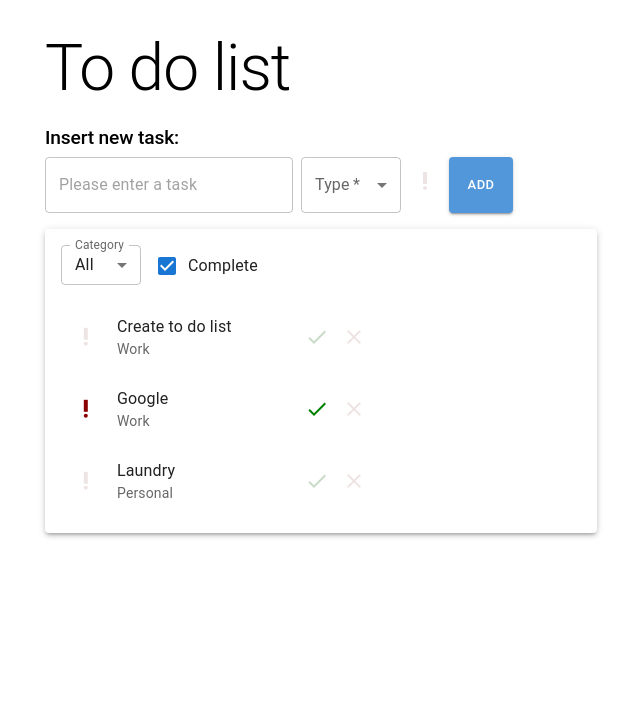
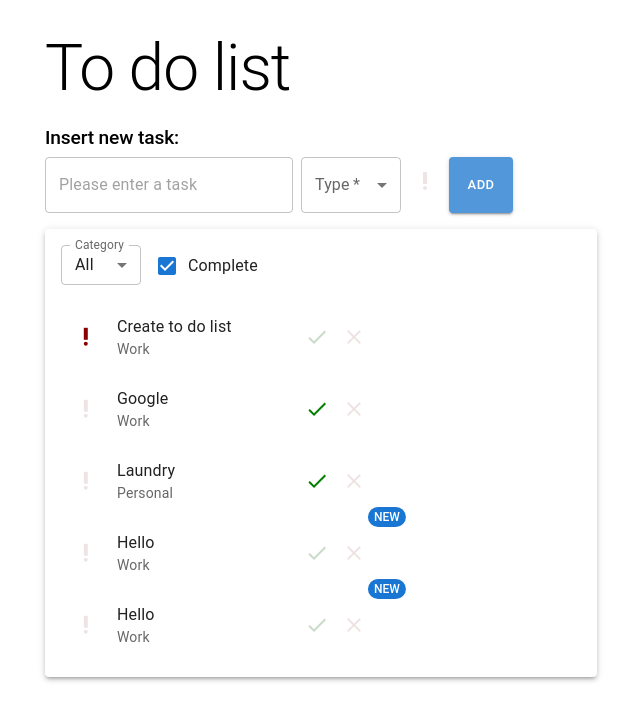
Before and after one commit to Sofia-Machado/todolist, a React (Create React App) app: page / in a window 1280 px wide. Shown: the top 720 px of the page, without its empty margins (319-959 px from the left). Built offline with nearby package versions, Linux system fonts and the light colour scheme; data requests are answered from the project's data file.

Commit message:
Component task

```diff
--- a/data/db.json
+++ b/data/db.json
@@ -2,7 +2,7 @@
   "tasks": [
     {
       "title": "create to do list",
-      "important": null,
+      "important": true,
       "category": "work",
       "newTask": false,
       "id": 5,
@@ -10,7 +10,7 @@
     },
     {
       "title": "google",
-      "important": true,
+      "important": false,
       "category": "work",
       "newTask": false,
       "id": 6,
@@ -18,10 +18,25 @@
     },
     {
       "title": "laundry",
-      "important": null,
+      "important": false,
       "category": "personal",
       "newTask": false,
-      "id": 8
+      "id": 8,
+      "complete": true
+    },
+    {
+      "title": "hello",
+      "important": false,
+      "category": "work",
+      "newTask": true,
+      "id": 9
+    },
+    {
+      "title": "hello",
+      "important": false,
+      "category": "work",
+      "newTask": true,
+      "id": 10
     }
   ]
 }
--- a/src/components/CreateTodo.js
+++ b/src/components/CreateTodo.js
@@ -5,7 +5,7 @@ import PriorityHigh from '@mui/icons-material/PriorityHigh';
 
 
 const CreateTodo = ({setUpdate, newTask, setNewTask}) => {
-    const [important, setImportant] = useState(null);
+    const [important, setImportant] = useState(false);
     const [title, setTitle] = useState('');
     const [category, setCategory] = useState('');
     const { post } = useFetch("http://localhost:8000/")
@@ -14,9 +14,8 @@ const CreateTodo = ({setUpdate, newTask, setNewTask}) => {
     //submit form
     function handleSubmit(e) {
         e.preventDefault();
-        setNewTask(true);
         //define task values
-        const task = { title, important, category, newTask: newTask };
+        const task = { title, important, category, newTask: true };
         // sent new data to the database
         post("tasks", task)
         .then(() => {
--- a/src/components/ListTodo.js
+++ b/src/components/ListTodo.js
@@ -1,27 +1,29 @@
 import { useCallback, useEffect, useState } from "react";
 import useFetch from "../useFetch";
-import {  Alert, Badge, Button, Checkbox, Collapse, Fade, FormControl, FormControlLabel, IconButton, InputLabel, List, ListItem, ListItemButton, ListItemIcon, ListItemText, MenuItem, Paper, Select, Tooltip } from "@mui/material";
-import PriorityHigh from '@mui/icons-material/PriorityHigh';
-import ClearIcon from '@mui/icons-material/Clear';
-import CheckIcon from '@mui/icons-material/Check';
+import Task from "./Task";
+import {  Checkbox, FormControl, FormControlLabel, InputLabel, List, MenuItem, Paper, Select } from "@mui/material";
+
 
 const ListTodo = ({important, setImportant, update, setUpdate, tasks, setTasks, newTask, setNewTask}) => {
+    const [task, setTask] = useState({});
     const [filterType, setFilterType] = useState('all');
     const [filterComplete, setFilterComplete] = useState(true);
     const [complete, setComplete] = useState(false);
+    const [mount, setMount] = useState(false);
+
+   // const [showTasks, setShowTasks] = useState(false);
     const { get, deleteItem, patch, put, loading } = useFetch("http://localhost:8000/");
-    const [mount, setMount] = useState(false);
-    const [open, setOpen] = useState(false);
     const badgeText = "NEW";
-    const [selectedIndex, setSelectedIndex] = useState("")
 
 
     //fetch tasks list
     useEffect(() => {
         get("tasks")
         .then(data => {
+            setTasks(data);
+            if (data) {
                 setMount(prevState => !prevState);
-            setTasks(data);
+            }
         })
         .catch(error => console.log('could not fetch data', error))
     }, [update]);
@@ -58,7 +60,6 @@ const ListTodo = ({important, setImportant, update, setUpdate, tasks, setTasks,
                 setUpdate(prevState => !prevState);
             })
             .catch(error => console.log('could not fetch data', error))
-
     }
 
      //update task completion
@@ -76,32 +77,24 @@ const ListTodo = ({important, setImportant, update, setUpdate, tasks, setTasks,
 
        //update new task
        function handleNewTask(e, task) {
+           if(task.newTask) {
             e.stopPropagation();
             e.preventDefault();
             setNewTask(false);
-        patch(`tasks/${task.id}`, {newTask})
+            patch(`tasks/${task.id}`, {newTask: false})
             .then(data => {
                 console.log(data)
                 setUpdate(prevState => !prevState);
             })
-        .catch(error => console.log('could not fetch data', error))
+            .catch(error => console.log('could not fetch data', error));
+        }
     }
 
     //delete task
     function handleDelete(id) {
-        setOpen(true)
         console.log(tasks);
         deleteItem(`tasks/${id}`);
-    }
-
-    //handle delete alert
-    const handleClick = id => {
-        setOpen(true);
-        if (selectedIndex === id) {
-          setSelectedIndex("")
-        } else {
-          setSelectedIndex(id)
-        }
+        setUpdate(prevState => !prevState);
     }
 
     return (
@@ -152,74 +145,7 @@ const ListTodo = ({important, setImportant, update, setUpdate, tasks, setTasks,
                         }
                     }).map(task => {
                         return (
-                            <ListItem
-                                    disablePadding
-                                    key={task.id}
-                                >
-                                <Badge badgeContent={badgeText} color="primary" invisible={!task.newTask ?? newTask}>
-                                    <ListItemButton sx={{ display:"flex", paddingLeft: 0}}
-                                    onClick={(e) => {handleNewTask(e, task)}}>
-                                        <ListItemIcon>
-                                            <Tooltip
-                                                TransitionComponent={Fade}
-                                                TransitionProps={{ timeout: 600 }}
-                                                title={task.important ? 'Important' : "Not important"}
-                                                placement="left-start"
-                                            >
-
-                                                <IconButton onClick={(e) => handleImportant(e, task)}>
-                                                    <PriorityHigh className={task.important ? 'important' : ''}
-                                                        sx={{
-                                                            color:"#efe4e4",
-                                                            padding: "0.2em",
-                                                            "&:hover": {
-                                                                borderRadius: "20px",
-                                                                marginLeft: "0",
-                                                                color:"#d7b6b6",
-                                                            },
-                                                            "&.important": {
-                                                                color:"darkred",
-                                                            }
-                                                        }}
-                                                        />
-                                                </IconButton>
-                                            </Tooltip>
-                                        </ListItemIcon>
-                                        <ListItemText
-                                        sx={{maxWidth: 200, minWidth: 180}}
-                                            primary={task.title.charAt(0).toUpperCase() + task.title.slice(1)}
-                                            secondary={task.category.charAt(0).toUpperCase() + task.category.slice(1)}
-                                        />
-                                        <IconButton
-                                            value="check"
-                                            selected={complete}
-                                            onClick={(e) => handleComplete(e, task)}
-                                            className={task.complete ? 'complete' : ''}
-                                            sx={{color:"rgb(192 213 192 / 87%)", "&.complete":{color:"green"}}}
-                                            >
-                                            <CheckIcon />
-                                        </IconButton>
-                                        {!open && <IconButton
-                                            aria-label="delete"
-                                            size="small"
-                                            onClick={() => handleClick(task.id)}
-                                            sx={{color:"#efe4e4", "&:hover":{color:"darkred"}}}
-                                        >
-                                            <ClearIcon />
-                                        </IconButton>}
-                                        <Collapse in={task.id === selectedIndex} unmountOnExit={true}>
-                                        <Alert severity="warning" >Are you sure you want to delete this task?
-                                            <Button color="inherit" size="small" onClick={() => {setSelectedIndex(''); setOpen(false)}}>
-                                            No
-                                            </Button>
-                                            <Button color="inherit" size="small" onClick={() => {handleDelete(task.id); setOpen(false)}}>
-                                            Yes
-                                            </Button>
-                                        </Alert>
-                                        </Collapse>
-                                    </ListItemButton>
-                                </Badge>
-                            </ListItem>
+                            <Task task={task} key={task.id} handleDelete={handleDelete} handleImportant={handleImportant} handleNewTask={handleNewTask} handleComplete={handleComplete} />
                         )
                     })}
                 </List>
--- /dev/null
+++ b/src/components/Task.js
@@ -0,0 +1,95 @@
+import { useState } from "react";
+import {  Alert, Badge, Button, Collapse, Fade, IconButton, ListItem, ListItemButton, ListItemIcon, ListItemText, Tooltip } from "@mui/material";
+import PriorityHigh from '@mui/icons-material/PriorityHigh';
+import ClearIcon from '@mui/icons-material/Clear';
+import CheckIcon from '@mui/icons-material/Check';
+
+
+function Task({task, newTask, handleNewTask, handleImportant, handleComplete, handleDelete, complete}) {
+    const [selectedIndex, setSelectedIndex] = useState("");
+    const [open, setOpen] = useState(false);
+    const badgeText = "NEW";
+
+     //handle delete alert
+     const handleClick = id => {
+        setOpen(true);
+        if (selectedIndex === id) {
+          setSelectedIndex("")
+        } else {
+          setSelectedIndex(id)
+        }
+      }
+
+    return (
+        <ListItem
+                disablePadding
+                key={task.id}
+            >
+            <Badge badgeContent={badgeText} color="primary" invisible={!task.newTask ?? newTask}>
+                <ListItemButton sx={{ display:"flex", paddingLeft: 0}}
+                onClick={(e) => {handleNewTask(e, task)}}>
+                    <ListItemIcon>
+                        <Tooltip
+                            TransitionComponent={Fade}
+                            TransitionProps={{ timeout: 600 }}
+                            title={task.important ? 'Important' : "Not important"}
+                            placement="left-start"
+                        >
+
+                            <IconButton onClick={(e) => handleImportant(e, task)}>
+                                <PriorityHigh className={task.important ? 'important' : ''}
+                                    sx={{
+                                        color:"#efe4e4",
+                                        padding: "0.2em",
+                                        "&:hover": {
+                                            borderRadius: "20px",
+                                            marginLeft: "0",
+                                            color:"#d7b6b6",
+                                        },
+                                        "&.important": {
+                                            color:"darkred",
+                                        }
+                                    }}
+                                    />
+                            </IconButton>
+                        </Tooltip>
+                    </ListItemIcon>
+                    <ListItemText
+                    sx={{maxWidth: 200, minWidth: 180}}
+                        primary={task.title.charAt(0).toUpperCase() + task.title.slice(1)}
+                        secondary={task.category.charAt(0).toUpperCase() + task.category.slice(1)}
+                    />
+                    <IconButton
+                        value="check"
+                        selected={complete}
+                        onClick={(e) => handleComplete(e, task)}
+                        className={task.complete ? 'complete' : ''}
+                        sx={{color:"rgb(192 213 192 / 87%)", "&.complete":{color:"green"}}}
+                        >
+                        <CheckIcon />
+                    </IconButton>
+                    {!open && <IconButton
+                        aria-label="delete"
+                        size="small"
+                        onClick={() => handleClick(task.id)}
+                        sx={{color:"#efe4e4", "&:hover":{color:"darkred"}}}
+                    >
+                        <ClearIcon />
+                    </IconButton>}
+                    <Collapse in={task.id === selectedIndex} unmountOnExit={true}>
+                    <Alert severity="warning" >Are you sure you want to delete this task?
+                        <Button color="inherit" size="small" onClick={() => {setSelectedIndex(''); setOpen(false)}}>
+                        No
+                        </Button>
+                        <Button color="inherit" size="small" onClick={() => {setOpen(true); handleDelete(task.id); setOpen(false)}}>
+                        Yes
+                        </Button>
+                    </Alert>
+                    </Collapse>
+                </ListItemButton>
+            </Badge>
+        </ListItem>
+     );
+}
+
+export default Task;
```
Lines whose indentation alone changed are shown as unchanged.
